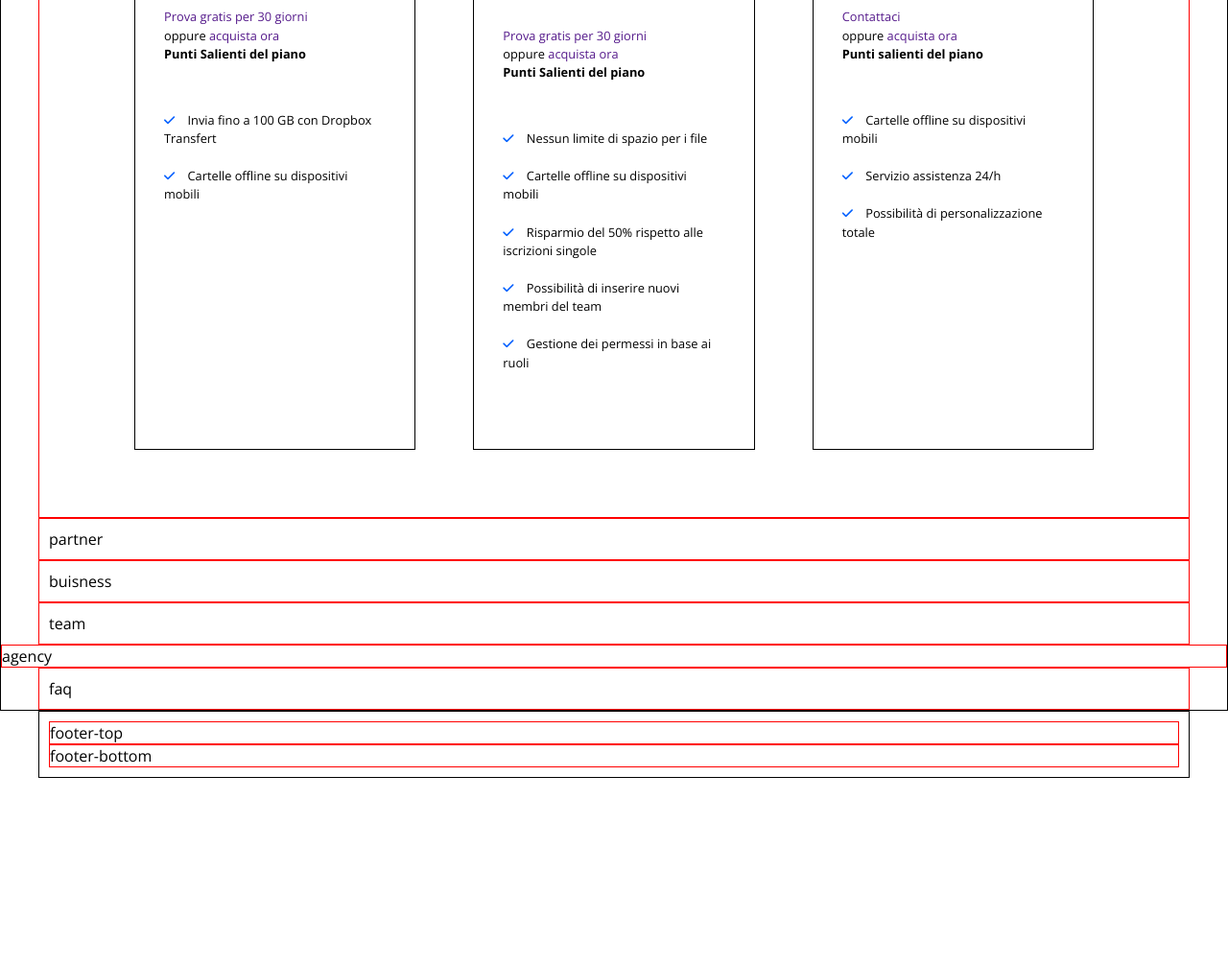
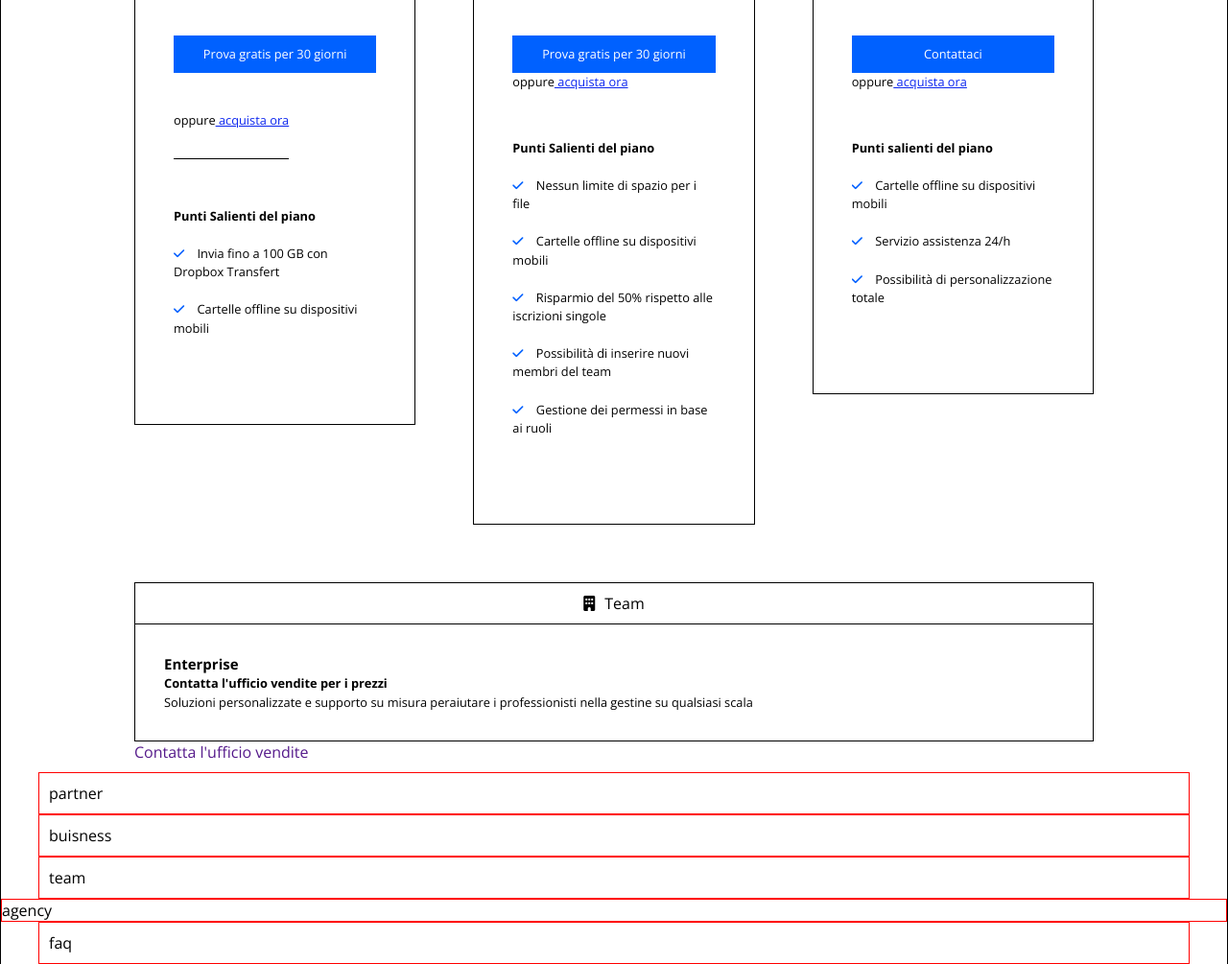
Before and after one commit to DavideAlovisio13/htmlcss-dropbox, a plain HTML site: page index.html in a window 1280 px wide. Shown: the part 1326-2331 px from the top of the page at 96% size. Before the commit the page ends 2137 px from the top, so only its background shows below. Drawn offline with nearby package versions, Linux system fonts and the light colour scheme.

Commit message:
mod plan 2

```diff
--- a/css/style.css
+++ b/css/style.css
@@ -14,6 +14,7 @@
   --color-bg-herst: #b4d0e7;
   --color-bg-clearchannel: #ffd830;
   --color-text-buisness: #61082b;
+  --color-links: #0c26ef;
 }
 
 .debug {
@@ -156,6 +157,10 @@ main {
 
 /* plan section */
 
+#plan i{
+  padding-right: 10px;
+}
+
 #plan h2 {
   font-weight: 900;
   font-size: 2em;
@@ -224,14 +229,10 @@ main {
 
 #plan-card-cont {
   width: 100%;
-  padding: 60px 0px;
+  margin: 60px 0px;
 }
 .plan-cards {
   width: calc(100% / 3 - 40px);
-}
-
-.plan-cards i {
-  padding-right: 10px;
 }
 
 .plan-mod p {
@@ -241,11 +242,10 @@ main {
 }
 
 .plan-main {
-  height: 808.52px;
   border-right: 1px solid var(--color-background-footer);
   border-left: 1px solid var(--color-background-footer);
   border-bottom: 1px solid var(--color-background-footer);
-  padding: 30px;
+  padding: 40px;
   line-height: 1.5;
   font-size: 0.8em;
 }
@@ -262,3 +262,52 @@ main {
 .plan-main li {
   padding: 10px 0px;
 }
+
+.plan-grey {
+  color: grey;
+}
+
+.btn-blu {
+  text-align: center;
+  display: block;
+  padding: 10px 0px;
+  background-color: var(--color-button);
+  color: var(--color-background);
+}
+
+.btn-blu:hover {
+  opacity: 0.8;
+}
+
+.a-underline {
+  text-decoration: underline;
+  color: var(--color-links);
+}
+
+.a-underline:hover {
+  color: #551A8B;
+}
+
+.a-hunderlin:visited {
+  color: #551A8B;
+}
+
+#break-p {
+  display: inline-block;
+  padding: 40px 0px 30px;
+  border-bottom: 1px solid var(--color-background-footer);
+}
+#plan-side {
+  border-right: 1px solid var(--color-background-footer);
+    border-left: 1px solid var(--color-background-footer);
+    border-bottom: 1px solid var(--color-background-footer);
+    padding: 30px;
+    line-height: 1.5;
+    font-size: 0.8em;
+}
+
+#plan-cont-side {
+  padding: 10px;
+  border: 1px solid var(--color-background-footer);
+  text-align: center;
+}
--- a/index.html
+++ b/index.html
@@ -120,7 +120,7 @@
       <!-- main -->
       <main class="debug-1">
         <!-- section 1 -->
-        <section id="plan" class="debug container">
+        <section id="plan" class="container">
           <div class="small-container">
             <!-- title-plan -->
             <div>
@@ -138,7 +138,7 @@
                 <input type="radio" checked="checked" name="radio">
                 <span class="checkmark"></span>
               </label>
-            </div>
+          </div>
             <!-- cards-plan -->
           <div id="plan-card-cont" class="display-flex justify-space-b ">
             <div class="plan-cards display-flex flex-column">
@@ -148,7 +148,7 @@
               <div class="plan-main">
                 <h3>Professional</h3>
                 <p><strong>&euro; 12.00</strong></p>
-                <p id="plan-grey">/mese</p>
+                <p class="plan-grey">/mese</p>
                 <ul>
                   <li>
                     <i class="fa-solid fa-user"></i>
@@ -163,10 +163,12 @@
                     Funzioni di produttività premium e condivisione file semplice e sicura
                   </li>
                 </ul>
-                <a href="">Prova gratis per 30 giorni</a>
-                <p>oppure<span><a href=""> acquista ora</a></span></p>
-                <p><strong>Punti Salienti del piano</strong></p>
+                <a href="" class="btn-blu">Prova gratis per 30 giorni</a>
+                <p id="break-p">oppure<span><a href="" class="a-underline"> acquista ora</a></span></p>
                 <ul>
+                  <li>
+                    <strong>Punti Salienti del piano</strong>
+                  </li>
                   <li>
                     <i class="fa-solid fa-check" style="color: #0061ff;">
                     </i>
@@ -187,7 +189,7 @@
               <div class="plan-main">
                 <h3>Advance</h3>
                 <p><strong>&euro; 18.00</strong></p>
-                <p id="plan-grey">/utente/mese</p>
+                <p class="plan-grey">/utente/mese</p>
                 <ul>
                   <li>
                     <i class="fa-solid fa-users"></i>
@@ -202,10 +204,12 @@
                     Sofisticate funzioni di controllo e per tenere al sicuro tutti i file del tuo team
                   </li>
                 </ul>
-                <a href="">Prova gratis per 30 giorni</a>
-                <p>oppure<span><a href=""> acquista ora</a></span></p>
-                <p><strong>Punti Salienti del piano</strong></p>
+                <a href="" class="btn-blu">Prova gratis per 30 giorni</a>
+                <p>oppure<span><a href="" class="a-underline"> acquista ora</a></span></p>
                 <ul>
+                  <li>
+                    <strong>Punti Salienti del piano</strong>
+                  </li>
                   <li>
                     <i class="fa-solid fa-check" style="color: #0061ff;">
                     </i>
@@ -241,6 +245,7 @@
               <div class="plan-main">
                 <h3>Enterprise</h3>
                 <p><strong>Contattaci</strong></p>
+                <p class="plan-grey">-</p>
                 <ul>
                   <li>
                     <i class="fa-solid fa-user"></i>
@@ -255,10 +260,12 @@
                     Assistenza personalizzata per aiutare gli amministratori in una gestione su larga scala
                   </li>
                 </ul>
-                <a href="">Contattaci</a>
-                <p>oppure<span><a href=""> acquista ora</a></span></p>
-                <p><strong>Punti salienti del piano</strong></p>
+                <a href="" class="btn-blu">Contattaci</a>
+                <p>oppure<span><a href="" class="a-underline"> acquista ora</a></span></p>
                 <ul>
+                  <li>
+                    <strong>Punti salienti del piano</strong>
+                  </li>
                   <li>
                     <i class="fa-solid fa-check" style="color: #0061ff;">
                     </i>
@@ -278,6 +285,17 @@
               </div>
             </div>
           </div>
+          <div class="small-container display-flex flex-column">
+            <p id="plan-cont-side"><i class="fa-solid fa-building"></i>Team</p>
+            <div id="plan-side">
+              <h3>Enterprise</h3>
+              <p><strong>Contatta l'ufficio vendite per i prezzi</strong></p>
+              <p>Soluzioni personalizzate e supporto su misura peraiutare i professionisti nella gestine su qualsiasi scala</p>
+            </div>
+            <div>
+              <a href="">Contatta l'ufficio vendite</a>
+            </div>
+          </div>
         </section>
         <section id="partner" class="debug container padding">partner</section>
         <section id="buisness" class="debug container padding">
```
